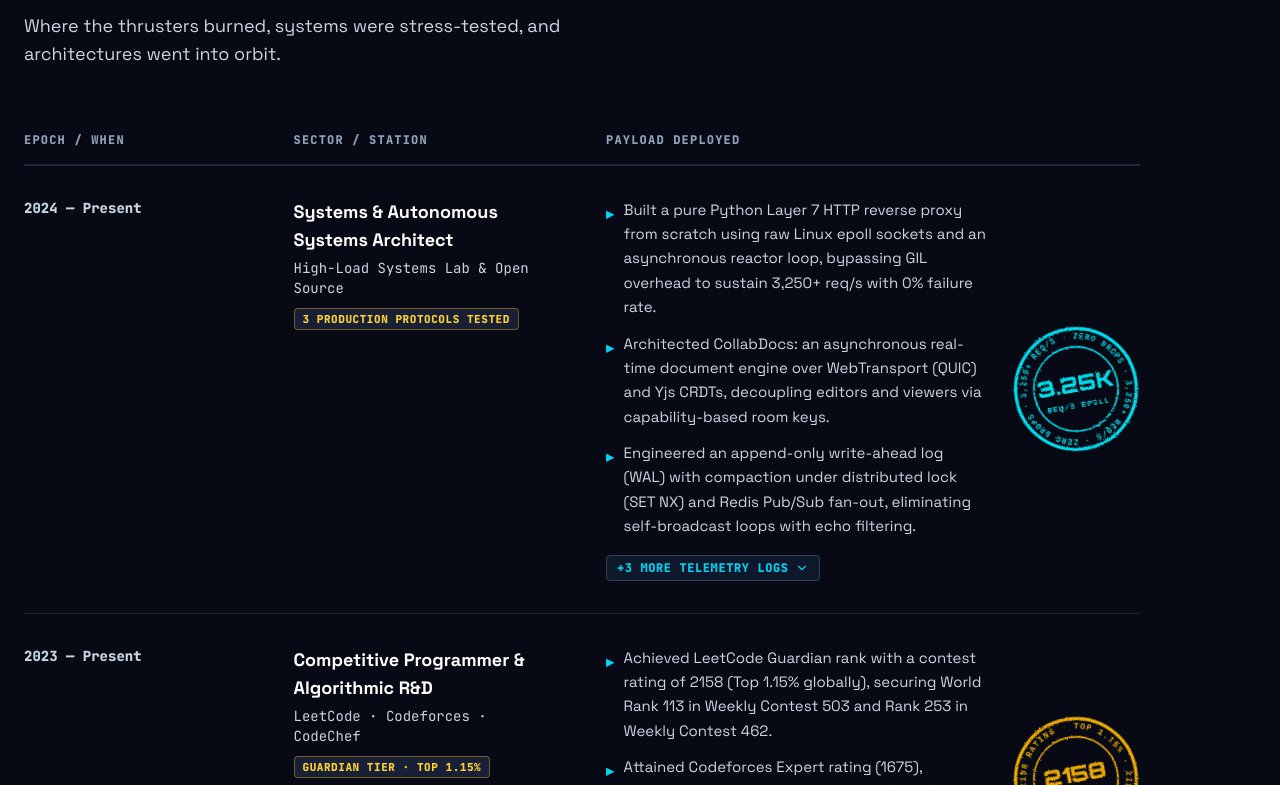
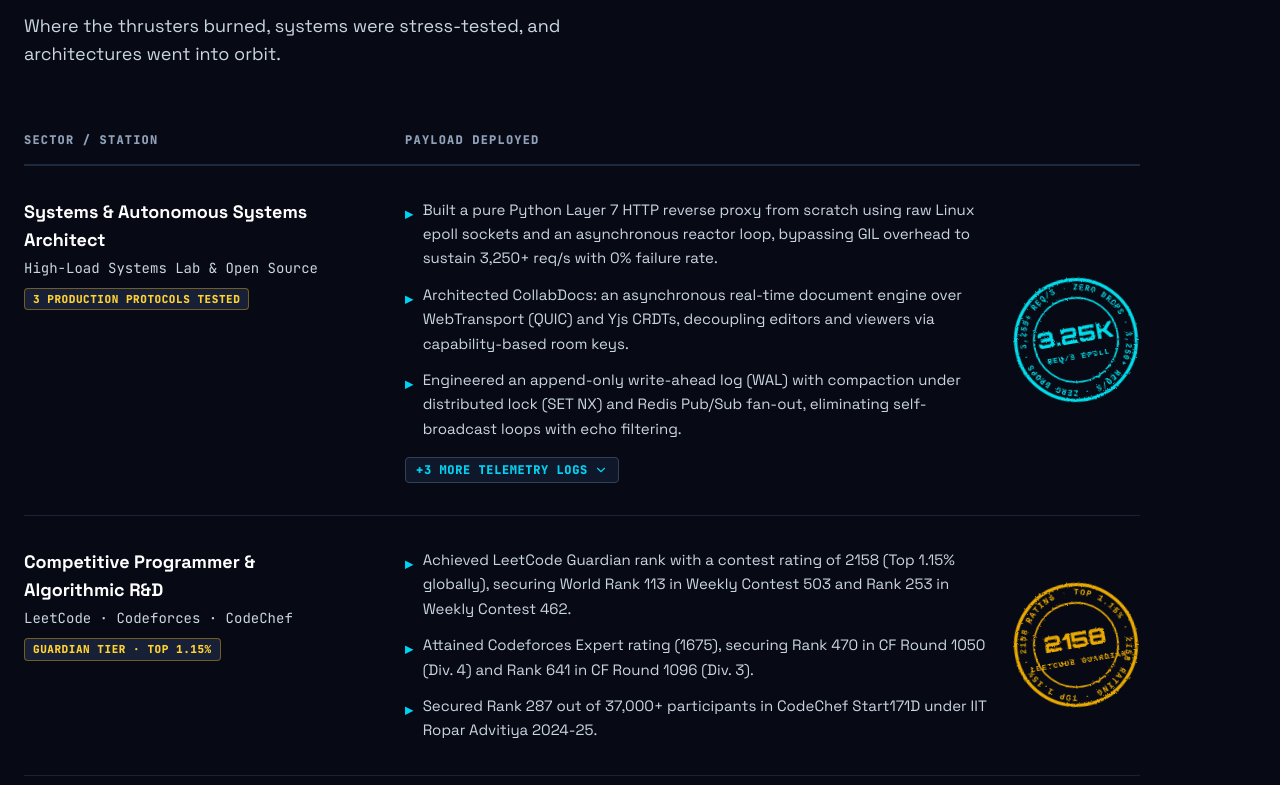
Before and after one commit to singhvi28/singhvi28.github.io, a React (Vite) app: page / in a window 1280 px wide. Shown: the part 995-1780 px from the top of the page. Built offline with nearby package versions, Linux system fonts and the light colour scheme; a web font is replaced by a local one.

Commit message:
chore: remove Epoch/When column from Flight Log

```diff
--- a/src/components/Experience.tsx
+++ b/src/components/Experience.tsx
@@ -83,9 +83,8 @@ export const Experience: React.FC = () => {
           <table className="w-full text-left border-collapse min-w-[700px]">
             <thead>
               <tr className="border-b-2 border-slate-800 font-mono text-xs text-slate-400 uppercase tracking-widest">
-                <th className="py-4 pr-6 w-[22%]">Epoch / When</th>
-                <th className="py-4 px-6 w-[28%]">Sector / Station</th>
-                <th className="py-4 pl-6 w-[50%]">Payload Deployed</th>
+                <th className="py-4 pr-6 w-[32%]">Sector / Station</th>
+                <th className="py-4 pl-6 w-[68%]">Payload Deployed</th>
               </tr>
             </thead>
             <tbody className="divide-y divide-slate-800/80">
@@ -99,15 +98,8 @@ export const Experience: React.FC = () => {
                     data-row-index={idx}
                     className="experience-table-row group hover:bg-[#0E1528]/60 transition-colors align-top"
                   >
-                    {/* Period */}
-                    <td className="py-8 pr-6 font-mono text-sm text-slate-300">
-                      <div className="font-bold flex items-center gap-2">
-                        {row.period}
-                      </div>
-                    </td>
-
                     {/* Role & Org */}
-                    <td className="py-8 px-6">
+                    <td className="py-8 pr-6">
                       <div className="font-sans font-bold text-lg text-white group-hover:text-cyan-300 transition-colors">
                         {row.role}
                       </div>
```
